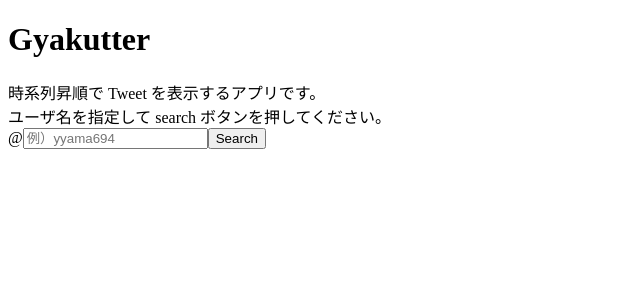
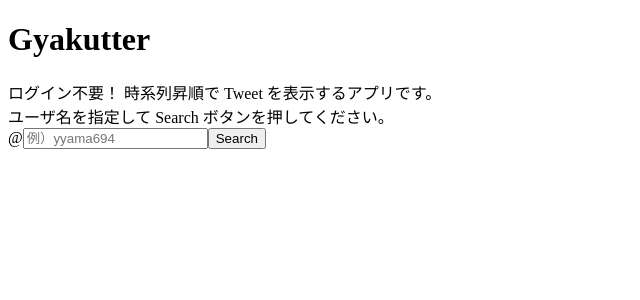
Before and after one commit to yyama694/Gyakutter, a Vue app: page / in a window 1280 px wide. Shown: the top 300 px of the page, without its empty margins (0-640 px from the left). Built offline with nearby package versions, Linux system fonts and the light colour scheme.

Commit message:
closes #3 説明文にログイン不要を明記

```diff
--- a/src/components/Main.vue
+++ b/src/components/Main.vue
@@ -1,9 +1,9 @@
 <template>
   <div>
     <h1>Gyakutter</h1>
-    <div>時系列昇順で Tweet を表示するアプリです。</div>
+    <div>ログイン不要！ 時系列昇順で Tweet を表示するアプリです。</div>
     <div></div>
-    <div>ユーザ名を指定して search ボタンを押してください。</div>
+    <div>ユーザ名を指定して Search ボタンを押してください。</div>
     @<input v-model="user_id" type="text" placeholder="例）yyama694" />
     <input type="button" value="Search" @click="search" />
     <div v-for="d in list" :key="d.id_str" class="tweet">{{ d.text }}</div>
```
Also changed, not shown: 9 other files (tests, documents, lock files or other folders).
